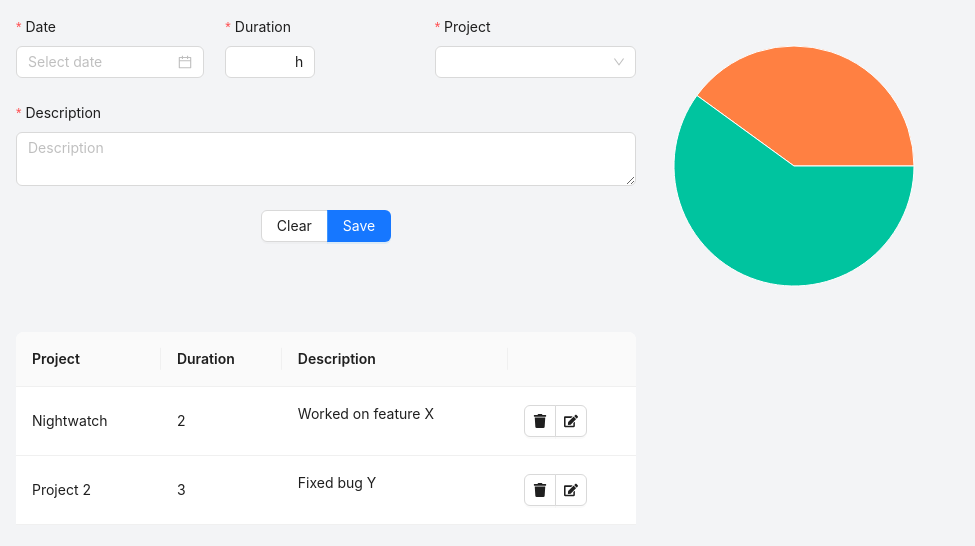
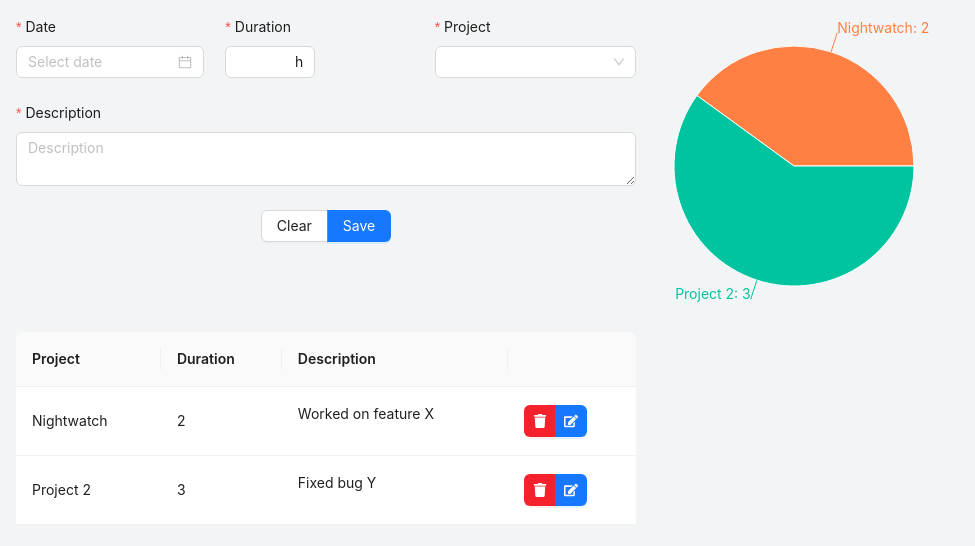
Before and after one commit to campos20/time-keeping, a React (Vite) app in the folder frontend/: page / in a window 1280 px wide. Shown: the top 546 px of the page, without its empty margins (0-975 px from the left). Built offline with nearby package versions, Linux system fonts and the light colour scheme.

Commit message:
Add some colors

```diff
--- a/frontend/src/App.tsx
+++ b/frontend/src/App.tsx
@@ -34,7 +34,7 @@ export const App = () => {
           }}
         />
       </Col>
-      <Col span={24} md={12}>
+      <Col span={24} md={12} className="text-center">
         <Charts entries={entries} />
       </Col>
       <Col span={24} md={12}>
--- a/frontend/src/components/Charts.tsx
+++ b/frontend/src/components/Charts.tsx
@@ -26,6 +26,7 @@ export const Charts = ({ entries }: Props) => {
           value,
           fill: COLORS[idx % COLORS.length],
         }))}
+        label={({ name, value }) => `${name}: ${value}`}
         outerRadius={120}
         cx="50%"
         cy="50%"
--- a/frontend/src/components/EntriesList.tsx
+++ b/frontend/src/components/EntriesList.tsx
@@ -36,9 +36,11 @@ export const EntriesList = ({ entries, onRemove, setToEdit }: Props) => {
               onRemove(timeEntry.id);
             }}
           >
-            <Button icon={<FaTrash />}></Button>
+            <Button variant="solid" color="red" icon={<FaTrash />}></Button>
           </Popconfirm>
           <Button
+            variant="solid"
+            color="blue"
             icon={<FaEdit />}
             onClick={() => {
               setToEdit(timeEntry);
--- a/frontend/src/components/TimeEntry.tsx
+++ b/frontend/src/components/TimeEntry.tsx
@@ -91,7 +91,9 @@ export const TimeEntry = ({
         </Col>
         <Col span={24} className="text-center">
           <ButtonGroup>
-            <Button onClick={handleClear}>Clear</Button>
+            <Button variant="solid" onClick={handleClear}>
+              Clear
+            </Button>
             <Button type="primary" htmlType="submit">
               Save
             </Button>
```
